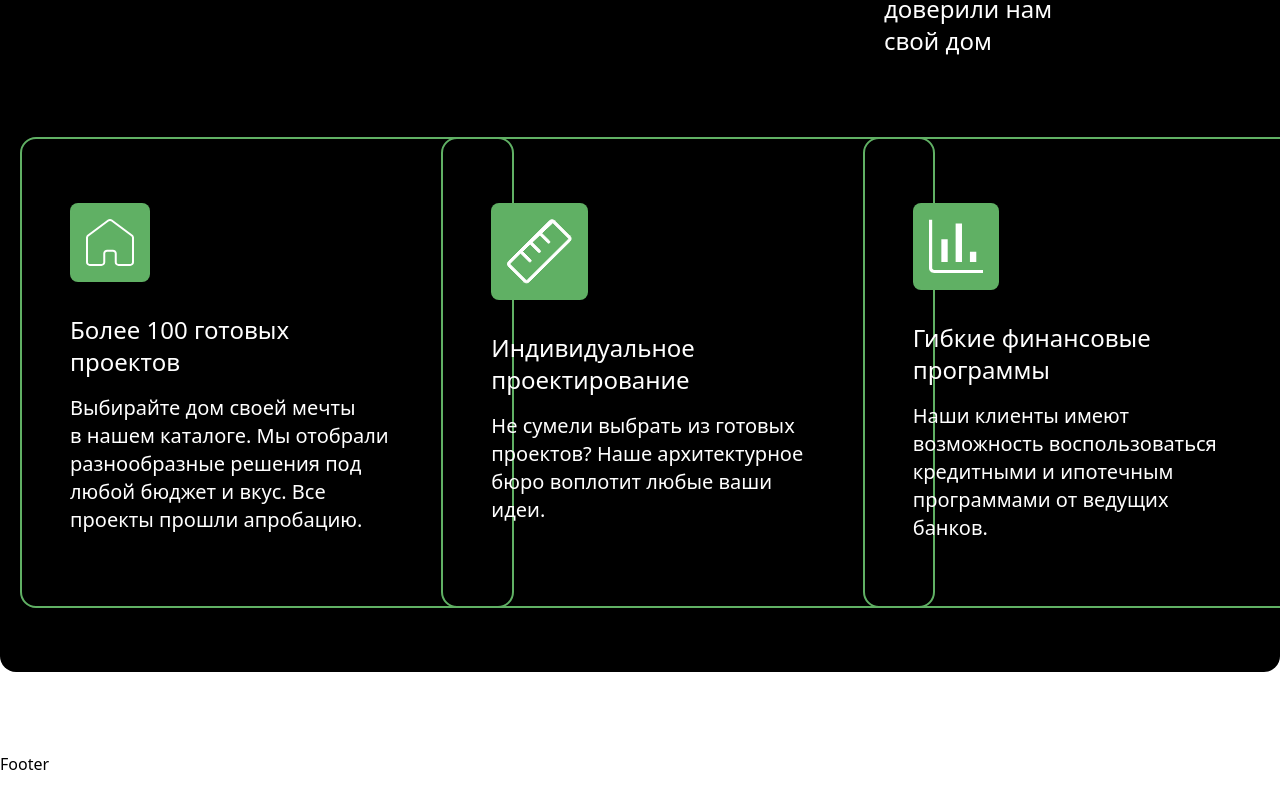
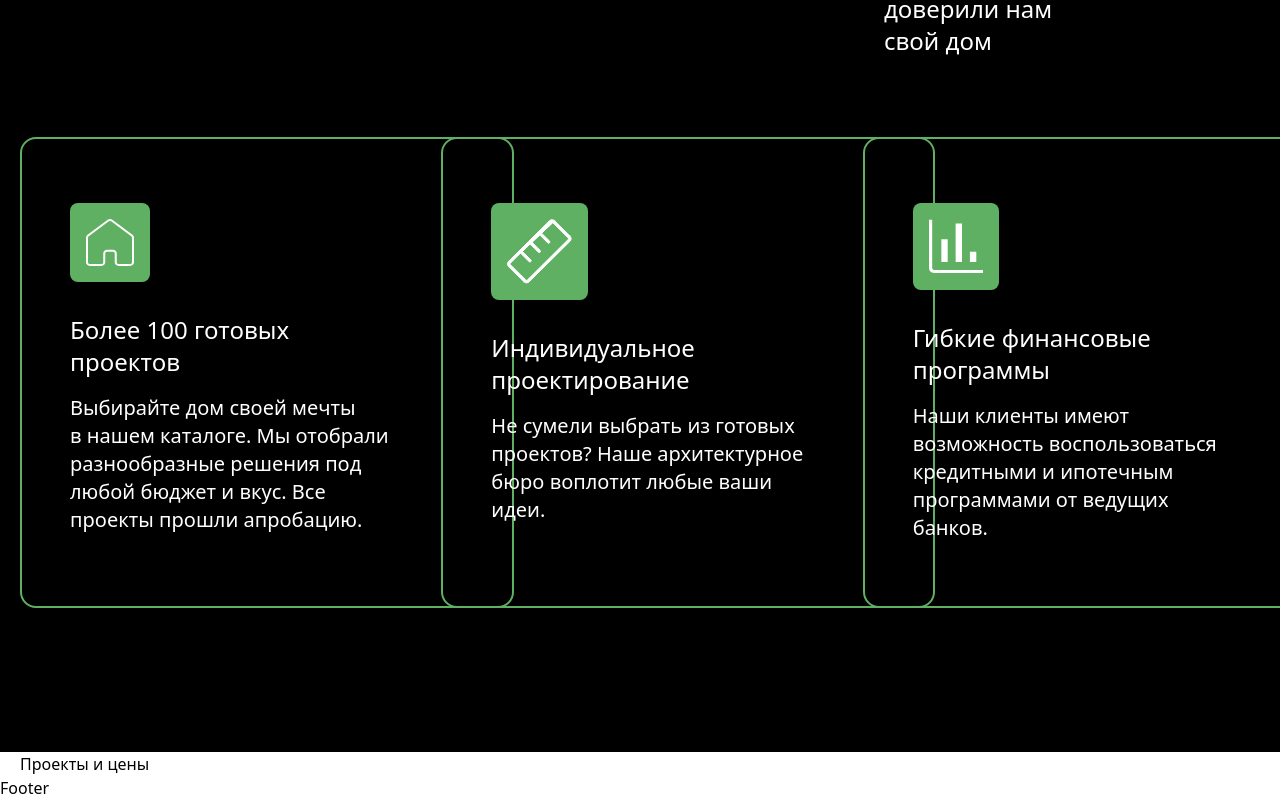
Before and after one commit to muhammadazizbek006/home, a React (Vite) app: page / in a window 1280 px wide. Shown: the part 1865-2665 px from the top of the page. Before the commit the page ends 2641 px from the top, so only its background shows below. Built offline with nearby package versions, Linux system fonts and the light colour scheme.

Commit message:
add proect basic

```diff
--- a/src/components/home/KompaniyaXaqida.jsx
+++ b/src/components/home/KompaniyaXaqida.jsx
@@ -4,8 +4,8 @@ import {haqida} from '../../Data'
 const KompaniyaXaqida = () => {
   return (
     <>
-        <section className='py-20'>
-            <div className="containerb w-[1651px] pt-20 pb-16 pl-20   bg-black rounded-2xl text-white">
+        <section className='py-20 bg-black'>
+            <div className="containerb w-[1651px] pt-20 pb-16 pl-20    rounded-2xl text-white">
                   <h2 className='text-6xl mb-14  '>О компании</h2>
                   {/* tepa */}
                   <div className='flex justify-between mb-20'>
--- /dev/null
+++ b/src/components/home/Proect.jsx
@@ -0,0 +1,15 @@
+import React from 'react'
+
+const Proect = () => {
+  return (
+    <>
+        <section>
+            <div className="containerb">
+                <h2>Проекты и цены</h2>
+            </div>
+        </section>
+    </>
+  )
+}
+
+export default Proect
--- a/src/pages/Home.jsx
+++ b/src/pages/Home.jsx
@@ -1,11 +1,13 @@
 import React from 'react'
 import Hero from '../components/home/Hero'
 import KlinikaXaqida from '../components/home/KompaniyaXaqida'
+import Proect from '../components/home/Proect'
 const Home = () => {
   return (
     <>
       <Hero/>
       <KlinikaXaqida/>
+      <Proect/>
     </>
   )
 }
```
